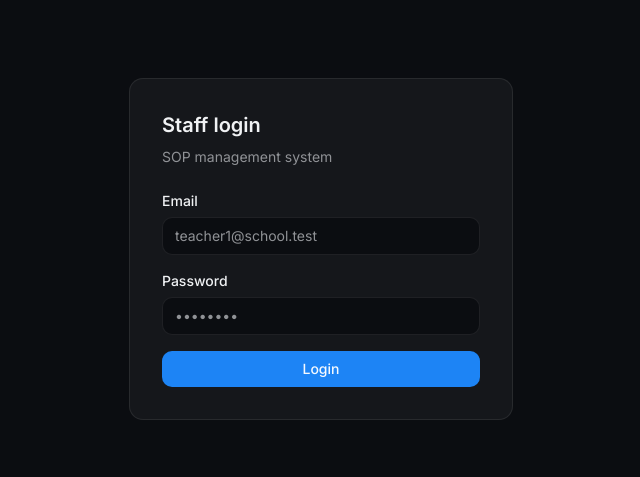
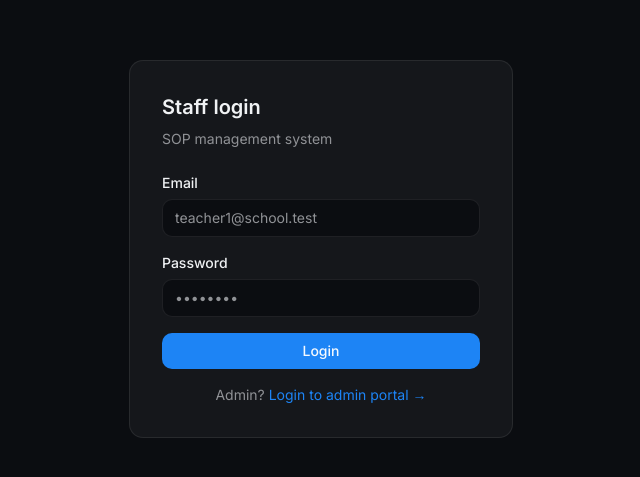
Before and after one commit to chintansood/sop-frontend-staff, a Next.js app: page /login in a window 1280 px wide. Shown: the part 151-628 px from the top of the page, without its empty margins (319-959 px from the left). Built offline with nearby package versions, Linux system fonts and the light colour scheme; no server answers.

Commit message:
Add admin portal link on staff login

```diff
--- a/app/login/page.tsx
+++ b/app/login/page.tsx
@@ -69,6 +69,12 @@ export default function StaffLoginPage() {
             {loading ? "Logging in..." : "Login"}
           </button>
         </div>
+        <p className="mt-4 text-center text-sm text-muted-foreground">
+          Admin?{" "}
+          <a href="https://sop-frontend-three.vercel.app/login" className="text-primary hover:underline">
+            Login to admin portal →
+          </a>
+        </p>
       </div>
     </div>
   )
```
